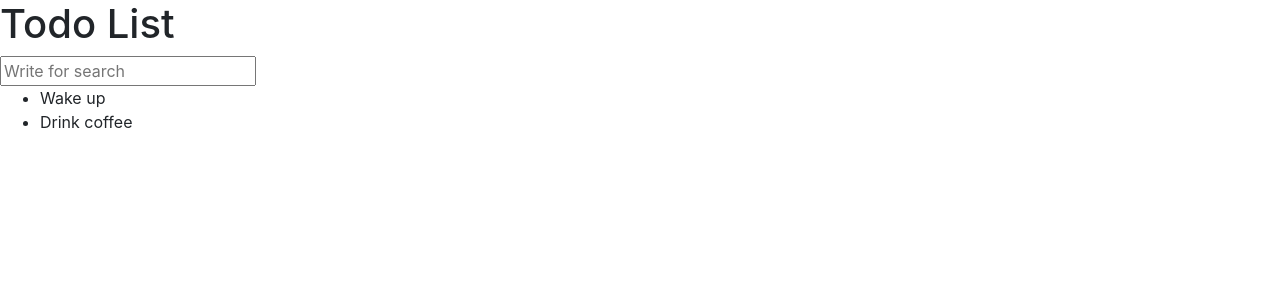
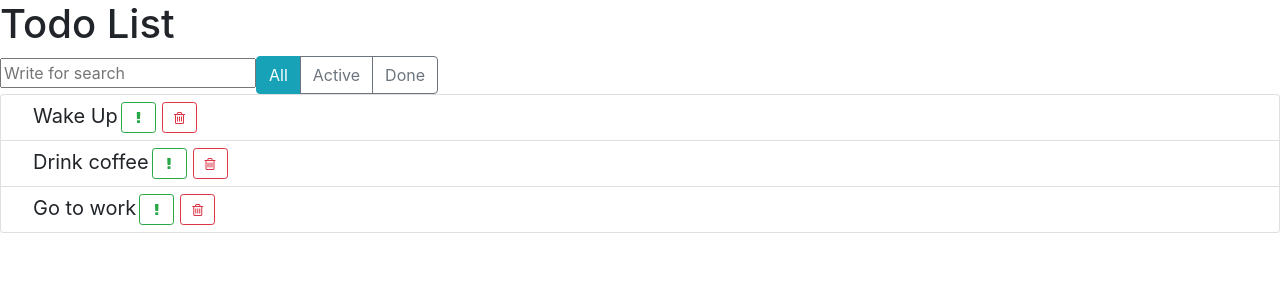
Before and after one commit to SerhiiBabii/Todo_React, a React (Create React App) app: page / in a window 1280 px wide. Shown: the top 300 px of the page. Built offline with nearby package versions, Linux system fonts and the light colour scheme.

Commit message:
Added change for components and new styles

```diff
--- a/src/Components/App.js
+++ b/src/Components/App.js
@@ -2,13 +2,21 @@ import React from 'react';
 import TodoList from './TodoList';
 import AppHeader from './AppHeader';
 import SearchField from './SearchField';
+import ItemStatusFilter from './ItemStatusFilter';
+
+const todoData = [
+  { id: 1, text: 'Wake Up' },
+  { id: 2, text: 'Drink coffee' },
+  { id: 3, text: 'Go to work' },
+];
 
 const App = () => {
   return (
     <div>
       <AppHeader />
       <SearchField />
-      <TodoList />
+      <ItemStatusFilter />
+      <TodoList todoData={todoData} />
     </div>
   );
 };
--- /dev/null
+++ b/src/Components/ItemStatusFilter.js
@@ -0,0 +1,19 @@
+import React from 'react';
+
+const ItemStatusFilter = () => {
+  return (
+    <div className="btn-group">
+      <button type="button" className="btn btn-info">
+        All
+      </button>
+      <button type="button" className="btn btn-outline-secondary">
+        Active
+      </button>
+      <button type="button" className="btn btn-outline-secondary">
+        Done
+      </button>
+    </div>
+  );
+};
+
+export default ItemStatusFilter;
--- a/src/Components/TodoList.js
+++ b/src/Components/TodoList.js
@@ -1,15 +1,18 @@
 import React from 'react';
 import TodoListItem from './TodoListItem';
+import './todoList.css';
 
-const TodoList = () => {
+const TodoList = ({ todoData }) => {
   return (
-    <ul>
-      <li>
-        <TodoListItem text={'Wake up'} />
-      </li>
-      <li>
-        <TodoListItem text={'Drink coffee'} />
-      </li>
+    <ul className="list-group todo-list">
+      {todoData.map(item => {
+        const { id, ...itemsProps } = item;
+        return (
+          <li key={id} className="list-group-item">
+            <TodoListItem {...itemsProps} />
+          </li>
+        );
+      })}
     </ul>
   );
 };
--- a/src/Components/TodoListItem.js
+++ b/src/Components/TodoListItem.js
@@ -1,7 +1,18 @@
 import React from 'react';
+import './todoListItem.css';
 
 const TodoListItem = ({ text }) => {
-  return <span>{text}</span>;
+  return (
+    <span className="todo-list-item">
+      <span className="todo-list-item-text">{text}</span>
+      <button type="button" className="btn btn-outline-success btn-sm">
+        <i className="fa fa-exclamation" />
+      </button>
+      <button type="button" className="btn btn-outline-danger btn-sm">
+        <i className="fa fa-trash-o" />
+      </button>
+    </span>
+  );
 };
 
 export default TodoListItem;
--- /dev/null
+++ b/src/Components/app.css
@@ -0,0 +1,4 @@
+.todo-app {
+  margin: 2rem auto 0 auto;
+  max-width: 500px;
+}
--- /dev/null
+++ b/src/Components/todoList.css
@@ -0,0 +1,3 @@
+.todo-list .list-group-item {
+  padding: .25rem 0.75rem;
+}
--- /dev/null
+++ b/src/Components/todoListItem.css
@@ -0,0 +1,24 @@
+.todo-list-item {
+  font-size: 1.25rem;
+}
+
+.todo-list-item button {
+  width: 35px;
+  margin: 3px;
+}
+
+.todo-list-item-text {
+  margin-left: 1.25rem;
+  line-height: 35px;
+  cursor: pointer;
+  user-select: none;
+}
+
+.todo-list-item.done .todo-list-item-text {
+  text-decoration: line-through;
+}
+
+.todo-list-item.important .todo-list-item-text {
+  font-weight: bold;
+  color: steelblue;
+}
```
Also changed, not shown: src/Components/appHeader.css (added, +12 -0 lines), src/Components/searchField.css (added, +9 -0 lines).
